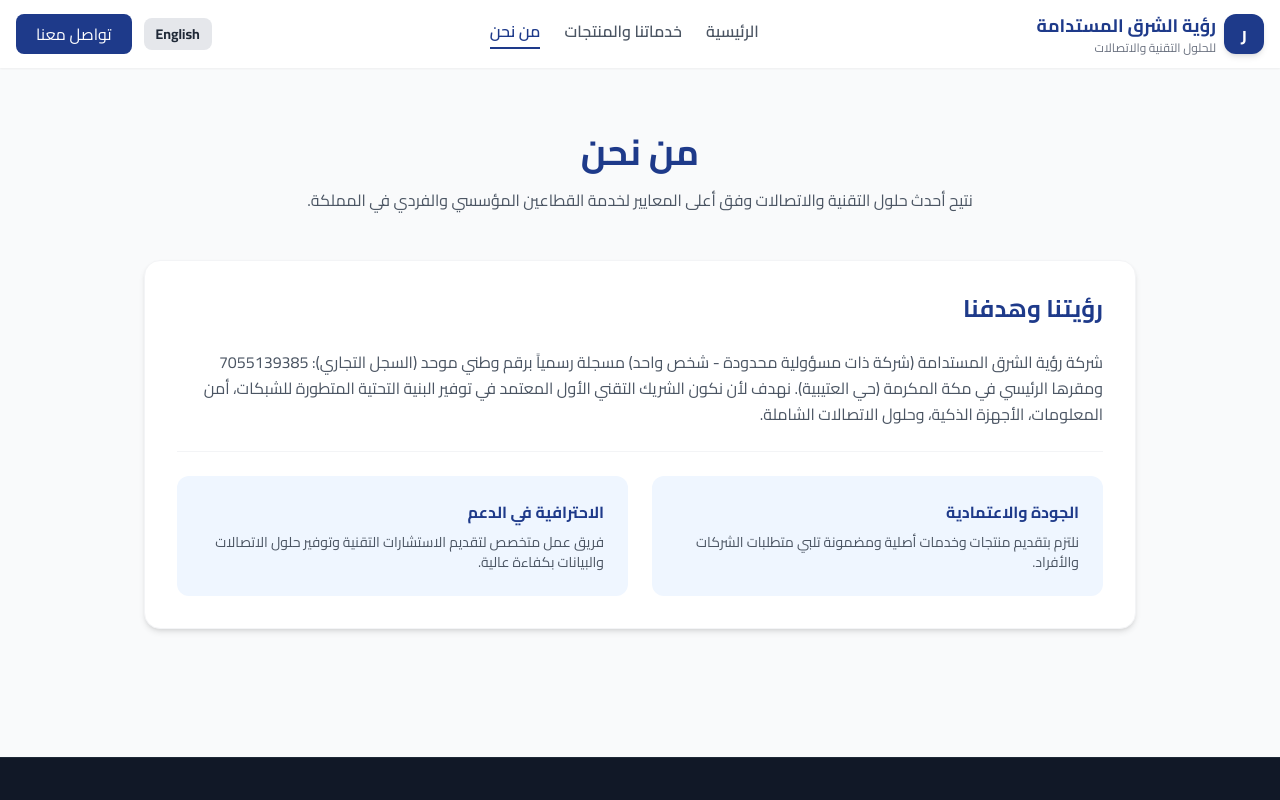
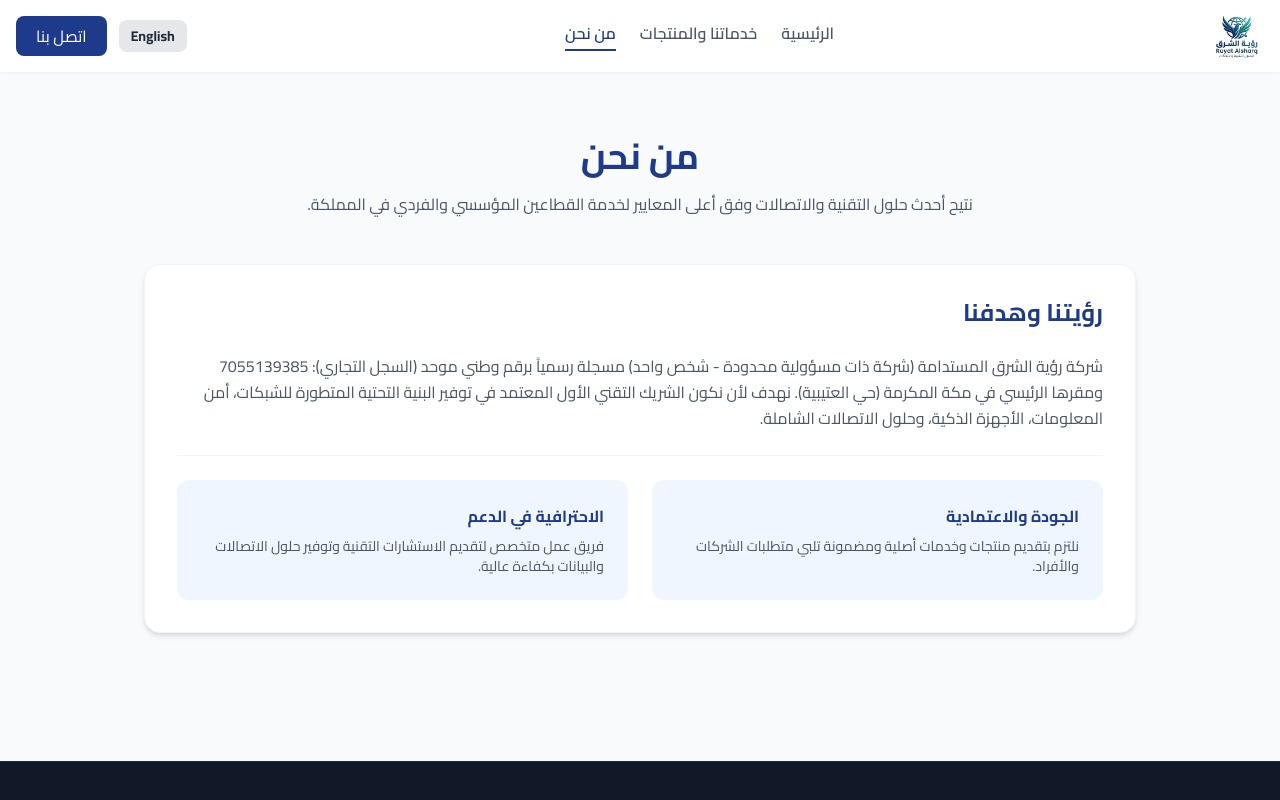
Before and after one commit to ruyatalsharq-spec/ruyat-alsharq-website, a plain HTML site: page about.html in a window 1280 px wide. Shown: the top 800 px of the page. Drawn offline with nearby package versions, Linux system fonts and the light colour scheme.

Commit message:
Update about.html

```diff
--- a/about.html
+++ b/about.html
@@ -16,13 +16,11 @@
     <!-- Header / Navbar -->
     <header class="bg-white shadow-sm sticky top-0 z-50">
         <div class="max-w-7xl mx-auto px-4 py-3 flex justify-between items-center">
+
+            <!-- Logo Section (Properly sized logo.png) -->
             <div class="flex items-center space-x-3 space-x-reverse">
-                <a href="index.html" class="flex items-center space-x-2 space-x-reverse">
-                    <div class="bg-blue-900 text-white font-bold text-lg w-10 h-10 rounded-xl flex items-center justify-center shadow-md">ر</div>
-                    <div>
-                        <span class="font-bold text-blue-900 text-base md:text-lg block leading-tight" data-i18n="logo_main">رؤية الشرق المستدامة</span>
-                        <span class="text-xs text-gray-500 block" data-i18n="logo_sub">للحلول التقنية والاتصالات</span>
-                    </div>
+                <a href="index.html" class="flex items-center">
+                    <img src="logo.png" alt="شركة رؤية الشرق المستدامة" class="h-10 md:h-12 w-auto object-contain">
                 </a>
             </div>
 
@@ -36,7 +34,7 @@
                 <button onclick="toggleLanguage()" id="lang-btn" class="bg-gray-200 text-gray-800 px-3 py-1.5 rounded-lg text-sm font-bold hover:bg-gray-300 transition">
                     English
                 </button>
-                <a href="contact.html" class="bg-blue-900 text-white px-5 py-2 rounded-lg font-medium hover:bg-blue-800 transition" data-i18n="nav_contact">تواصل معنا</a>
+                <a href="contact.html" class="bg-blue-900 text-white px-5 py-2 rounded-lg font-medium hover:bg-blue-800 transition" data-i18n="nav_contact">اتصل بنا</a>
             </div>
         </div>
     </header>
@@ -97,12 +95,10 @@
         const translations = {
             ar: {
                 page_title: "من نحن - شركة رؤية الشرق المستدامة",
-                logo_main: "رؤية الشرق المستدامة",
-                logo_sub: "للحلول التقنية والاتصالات",
                 nav_home: "الرئيسية",
                 nav_services: "خدماتنا والمنتجات",
                 nav_about: "من نحن",
-                nav_contact: "تواصل معنا",
+                nav_contact: "اتصل بنا",
                 about_heading: "من نحن",
                 about_subheading: "نتيح أحدث حلول التقنية والاتصالات وفق أعلى المعايير لخدمة القطاعين المؤسسي والفردي في المملكة.",
                 vision_title: "رؤيتنا وهدفنا",
@@ -123,8 +119,6 @@
             },
             en: {
                 page_title: "About Us - Ruyat Alsharq Almustadamah",
-                logo_main: "Ruyat Alsharq Almustadamah",
-                logo_sub: "Technical & Telecom Solutions",
                 nav_home: "Home",
                 nav_services: "Services & Products",
                 nav_about: "About Us",
```
